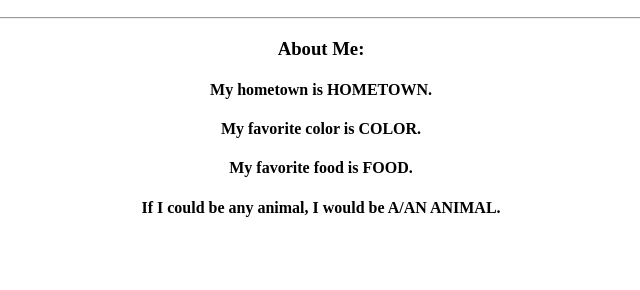
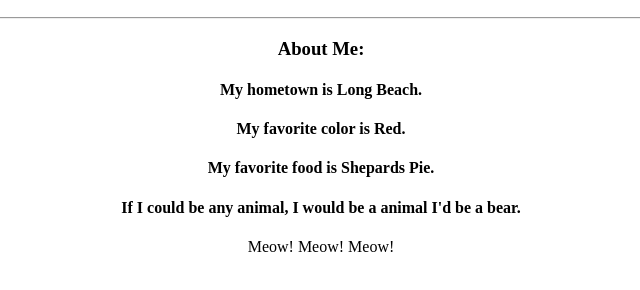
Before and after one commit to JacobLara660/my-first-repo, a plain HTML site: page index.html in a window 1280 px wide. Shown: the part 110-400 px from the top of the page, without its empty margins (319-959 px from the left). Drawn offline with Linux system fonts and the light colour scheme.

Commit message:
Adding new placeholder text

```diff
--- a/index.html
+++ b/index.html
@@ -11,10 +11,11 @@
                 <h2>Software Developer</h2>
                 <hr>
                 <h3>About Me:</h3>
-                    <h4>My hometown is HOMETOWN.</h4>
-                    <h4>My favorite color is COLOR.</h4>
-                    <h4>My favorite food is FOOD.</h4>
-                    <h4>If I could be any animal, I would be A/AN ANIMAL.</h4>
+                    <h4>My hometown is Long Beach.</h4>
+                    <h4>My favorite color is Red.</h4>
+                    <h4>My favorite food is Shepards Pie.</h4>
+                    <h4>If I could be any animal, I would be a animal I'd be a bear.</h4>
+                    <p>Meow! Meow! Meow!</p>
             </div>
           </body>
         </html>
```
